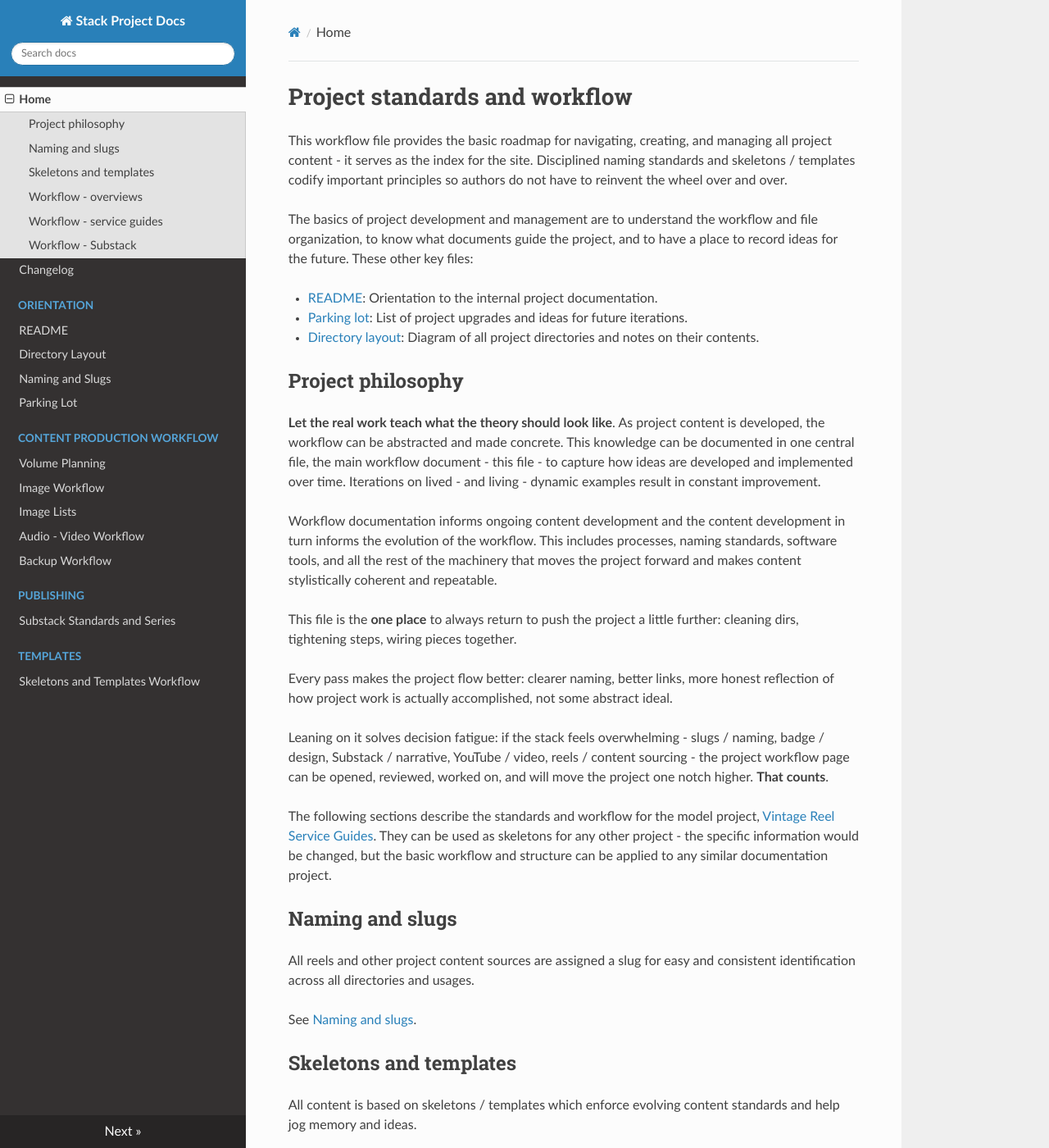
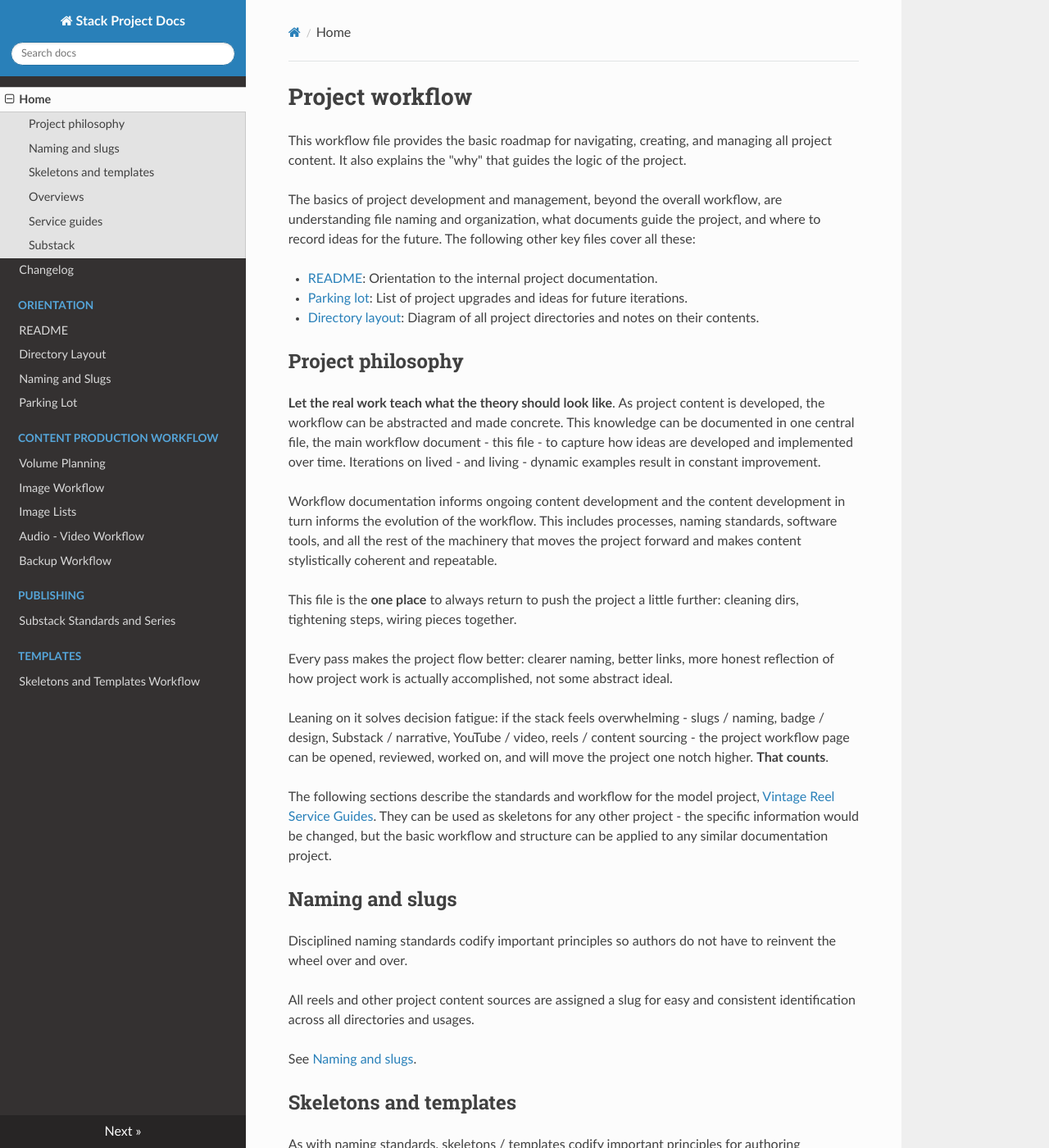
Before and after one commit to john-tech-writer/stack-project-docs, an MkDocs documentation site: the page built from docs/index.md, in a window 1280 px wide and 1400 px high. Shown: the whole window at 82% size. Built offline with MkDocs 1.6.1, drawn with Linux system fonts in a browser that asks for light colours; nearby versions of some CDN libraries; some of the changed text lies outside the part shown.

Commit message:
Update index.md
edits to clarify purpose of this file in the new separate project

```diff
--- a/docs/index.md
+++ b/docs/index.md
@@ -1,14 +1,14 @@
-# Project standards and workflow
+# Project workflow
 
-This workflow file provides the basic roadmap for navigating, creating, and managing all project content - it serves as the index for the site. Disciplined naming standards and skeletons / templates codify important principles so authors do not have to reinvent the wheel over and over.
+This workflow file provides the basic roadmap for navigating, creating, and managing all project content. It also explains the "why" that guides the logic of the project.
 
-The basics of project development and management are to understand the workflow and file organization, to know what documents guide the project, and to have a place to record ideas for the future. These other key files:
+The basics of project development and management, beyond the overall workflow, are understanding file naming and organization, what documents guide the project, and where to record ideas for the future. The following other key files cover all these:
 
-- [README](orientation.md): Orientation to the internal project documentation.
+  - [README](orientation.md): Orientation to the internal project documentation.
 
-- [Parking lot](parking-lot.md): List of project upgrades and ideas for future iterations.
+  - [Parking lot](parking-lot.md): List of project upgrades and ideas for future iterations.
 
-- [Directory layout](directory-layout.md): Diagram of all project directories and notes on their contents.
+  - [Directory layout](directory-layout.md): Diagram of all project directories and notes on their contents.
 
 ## Project philosophy
 
@@ -26,17 +26,29 @@
 
 ## Naming and slugs
 
+Disciplined naming standards codify important principles so authors do not have to reinvent the wheel over and over.
+
 All reels and other project content sources are assigned a slug for easy and consistent identification across all directories and usages.
 
 See [Naming and slugs](naming-slugs.md).
 
 ## Skeletons and templates
 
+As with naming standards, skeletons / templates codify important principles for authoring stylistically consitent content.
+
 All content is based on skeletons / templates which enforce evolving content standards and help jog memory and ideas.
 
 See [Skeletons and templates workflow](skeletons-templates-workflow.md).
 
-## Workflow - overviews
+The workflow for this project is organized logically into the type of content being authored. This is driven partly by the actual physical processes involved in creating the content - e.g., the processes of photographing the reels, taking them apart, and creating videos - as well as the form that content takes (text, photos, videos, audio) and the delivery platform (GitHub, YouTube, Substack). So, the workflow logically divides into the following phases for any one reel across the entire project workflow:
+
+  - Overviews for the repository and their companion videos.
+
+  - Service guides for the repository and their companion videos.
+
+  - Narrative and notification content for Substack.
+
+## Overviews
 
 1. Select reel based on [Volume planning](volume-planning.md), acquire.
 
@@ -70,7 +82,7 @@
 
 7. Create overview video. Follow the procedure in [Audio - video workflow](audio-video-workflow.md).
 
-## Workflow - service guides
+## Service guides
 
 1. Take a second round of images while disassembling and reassembling reel. Save to the Pictures media folder `/maker and reel docs/[maker]/sg/[slug]-[desc].jpg`
 
@@ -88,7 +100,7 @@
 
     See [Substack standards and series](substack-standards-series.md) and See [Skeletons and templates workflow](skeletons-templates-workflow.md).
 
-## Workflow - Substack
+## Substack
 
 The other couple of Substack series can be published on a looser schedule. See [Substack standards and series](substack-standards-series.md).
 
```
